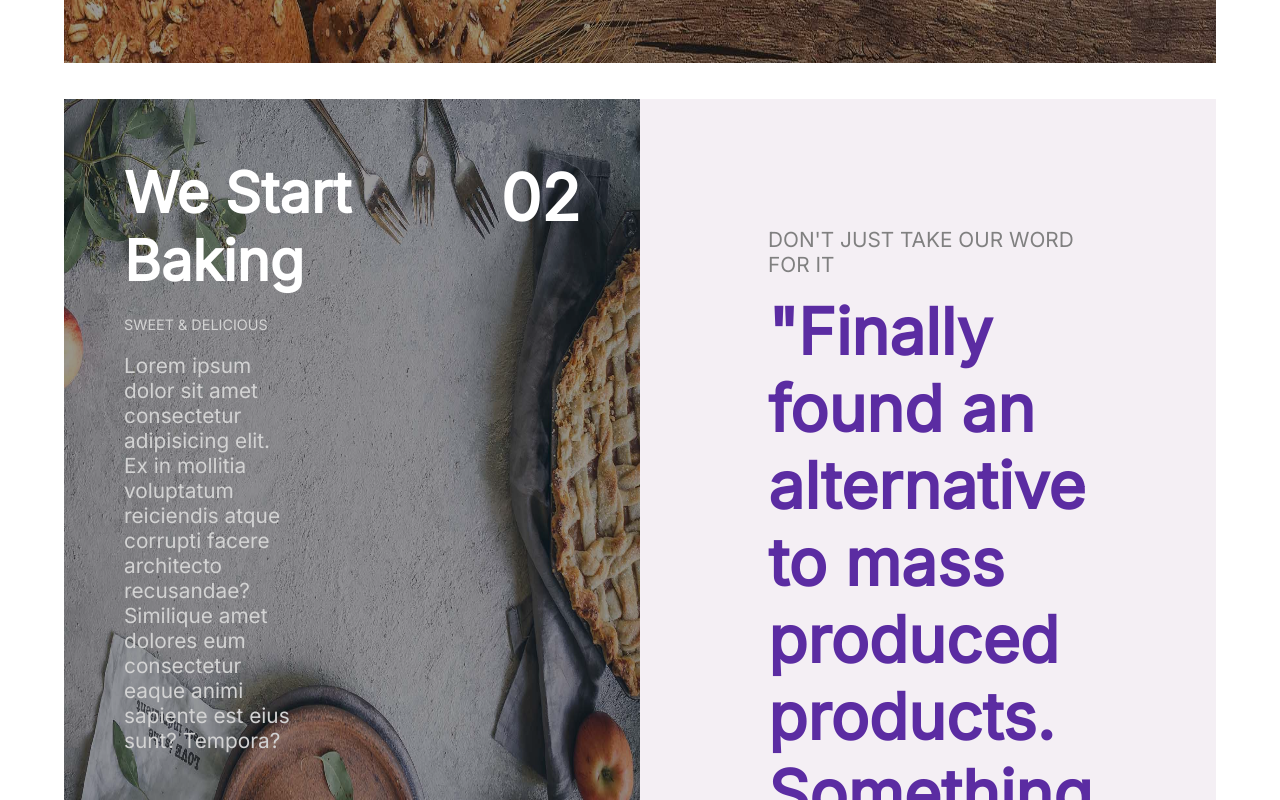
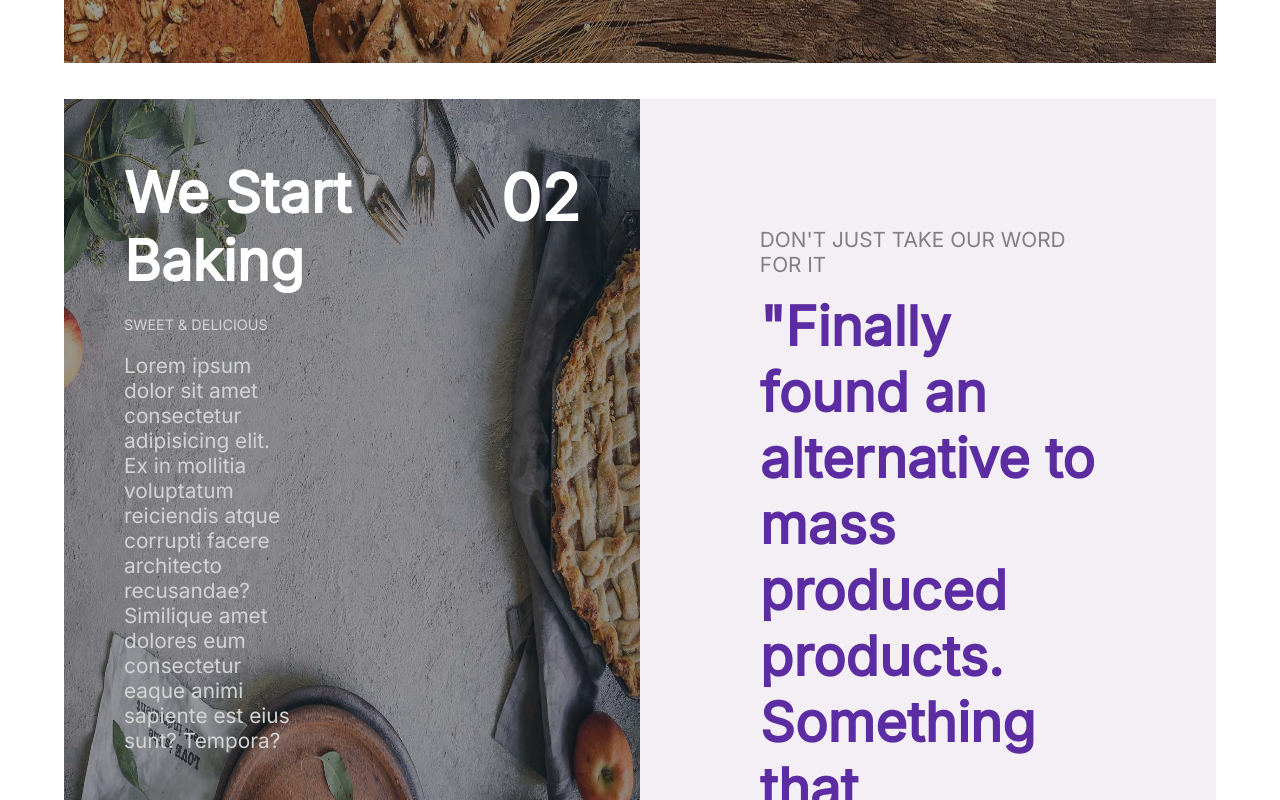
Before and after one commit to GianlucaSirianni/proj-html-vuejs, a Vue app: page / in a window 1280 px wide. Shown: the part 3980-4780 px from the top of the page. Built offline with nearby package versions, Linux system fonts and the light colour scheme.

Commit message:
modificata misura

```diff
--- a/src/components/Main/MainSteps.vue
+++ b/src/components/Main/MainSteps.vue
@@ -25,8 +25,7 @@
           <img src="../../assets/img/bakery-process-2.jpg" alt="" />
         </div>
 
-        <div class="sec2Overlay">
-        </div>
+        <div class="sec2Overlay"></div>
 
         <h1 class="titleSec2">We Start Baking</h1>
         <h2 class="numSec2">02</h2>
@@ -43,9 +42,15 @@
       </div>
       <div class="sec2-1">
         <div class="sec2-1Txt">
-          <p>DON'T JUST TAKE OUR WORD FOR IT</p>
-          <h1>"Finally found an alternative to mass produced products. Something that incorporates real organic ingredients, nutrient dense wellness while promoting sustainability and activity"</h1>
-          <p>Rachel Cooper, Founder</p>
+          <div class="textCornice">
+            <p>DON'T JUST TAKE OUR WORD FOR IT</p>
+            <h1>
+              "Finally found an alternative to mass produced products. Something
+              that incorporates real organic ingredients, nutrient dense
+              wellness while promoting sustainability and activity"
+            </h1>
+            <p>Rachel Cooper, Founder</p>
+          </div>
         </div>
       </div>
     </div>
@@ -176,40 +181,43 @@ export default {
   right: 60px;
 }
 
-.sec1{
+.sec1 {
   width: 50%;
   position: relative;
 }
-.sec2-1{
-
+.sec2-1 {
   display: flex;
   flex-direction: column;
   justify-content: space-around;
   width: 50%;
   height: 750px;
-  background-color: #F4EFF4;
+  background-color: #f4eff4;
   padding: 2rem;
-  h1{
+  h1 {
     margin-top: 1rem;
     margin-bottom: 1rem;
     color: #5b2ca2;
   }
 
-  p{
+  p {
     color: gray;
   }
 }
 
-.sec2-1Txt{
+
+.sec2-1Txt {
   padding: 6rem 6rem 6rem 6rem;
-  font-size: 2rem;
+  font-size: 1.7rem;
+  display: flex;
+  justify-content: center;
+  align-items: center;
 }
 
-.sec2{
+.sec2 {
   position: relative;
 }
 
-p{
+p {
   font-size: 1.3rem;
 }
 
@@ -217,7 +225,6 @@ p{
   color: lightgray;
   font-size: 0.9rem;
 }
-
 
 .sec3Container {
   width: 100%;
@@ -276,6 +283,4 @@ p{
   bottom: 100px;
   left: 60px;
 }
-
-
 </style>
```
